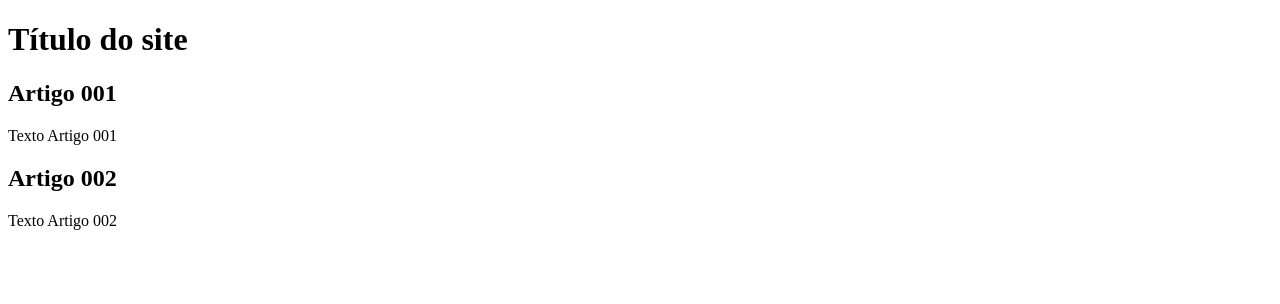
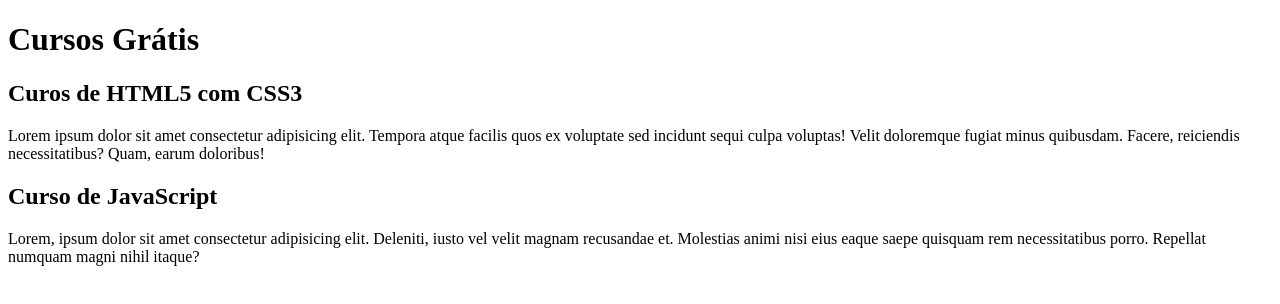
Before and after one commit to JoaoVFB/projeto-teste_versionando, a plain HTML site: page index.html in a window 1280 px wide. Drawn offline with Linux system fonts and the light colour scheme.

Commit message:
Comecei a escrever o conteúdo

```diff
--- a/index.html
+++ b/index.html
@@ -8,16 +8,16 @@
 <body>
     <main>
         <header>
-            <h1>Título do site </h1>
+            <h1>Cursos Grátis</h1>
         </header>
         <article>
-            <h2>Artigo 001</h2>
-            <p>Texto Artigo 001</p>
+            <h2>Curos de HTML5 com CSS3</h2>
+            <p>Lorem ipsum dolor sit amet consectetur adipisicing elit. Tempora atque facilis quos ex voluptate sed incidunt sequi culpa voluptas! Velit doloremque fugiat minus quibusdam. Facere, reiciendis necessitatibus? Quam, earum doloribus!</p>
         </article>
 
         <article>
-            <h2>Artigo 002</h2>
-            <p>Texto Artigo 002</p>
+            <h2>Curso de JavaScript</h2>
+            <p>Lorem, ipsum dolor sit amet consectetur adipisicing elit. Deleniti, iusto vel velit magnam recusandae et. Molestias animi nisi eius eaque saepe quisquam rem necessitatibus porro. Repellat numquam magni nihil itaque?</p>
         </article>
     </main>
 </body>
```
